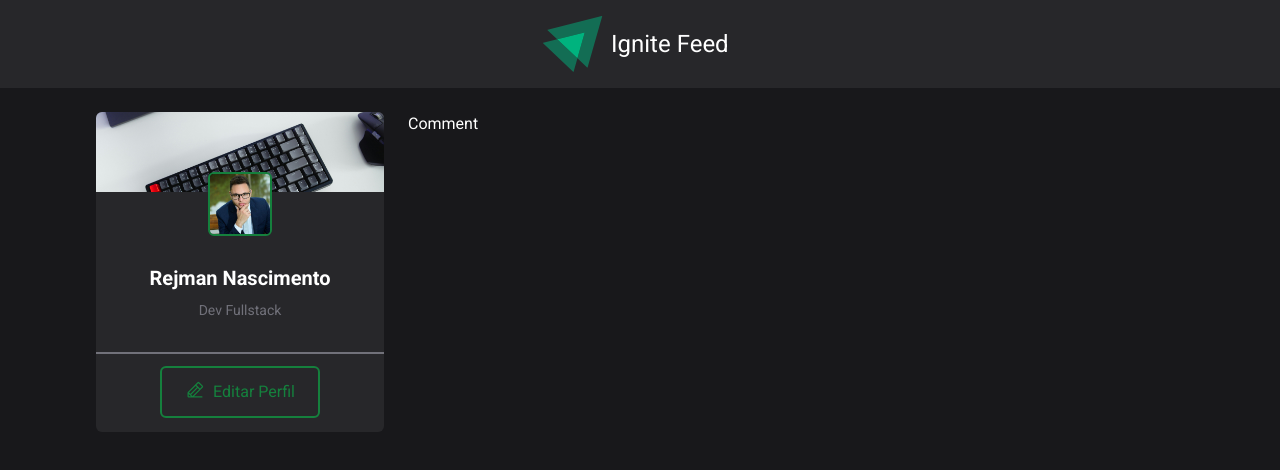
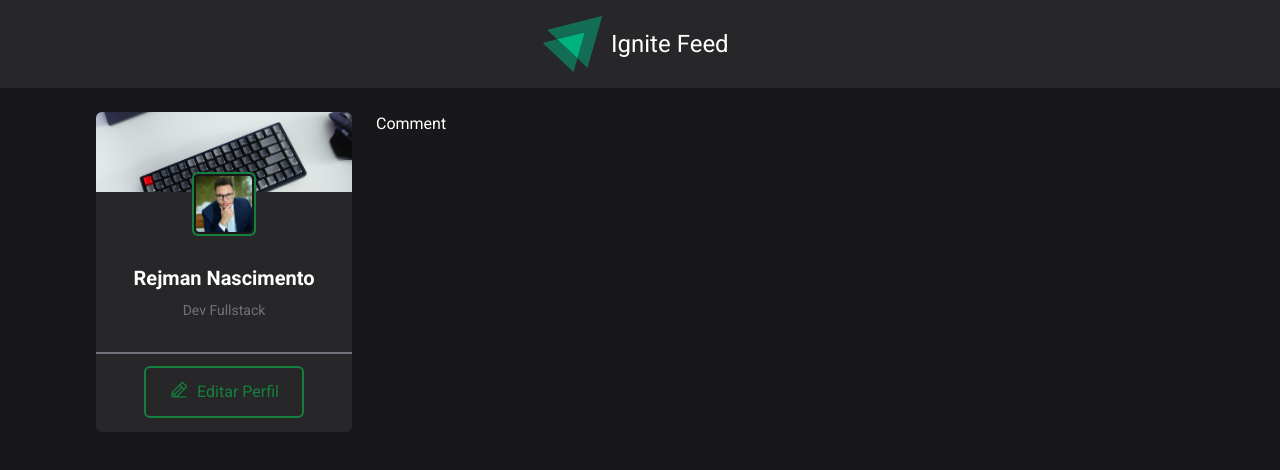
Before and after one commit to rejmann/ignite-feed, a React (Vite) app: page / in a window 1280 px wide. Shown: the top 470 px of the page. Built offline with nearby package versions, Linux system fonts and the light colour scheme.

Commit message:
feat: componente Image & tamanho card Profiler

```diff
--- a/src/components/Container/Profiler.jsx
+++ b/src/components/Container/Profiler.jsx
@@ -1,10 +1,11 @@
 import { PencilLine } from '@phosphor-icons/react'
 import profilerBackgroundImg from './../../assets/img/profiler-background.jpg'
 import profilerImg from './../../assets/img/profiler.jpeg'
+import Image from '../Image'
 
 export default function Profiler() {
   return (
-    <aside className="w-72 h-80 rounded-md bg-zinc-800">
+    <aside className="w-64 h-80 rounded-md bg-zinc-800">
       <div className="h-20 w-full overflow-hidden">
         <img
           className="rounded-md border-0"
@@ -13,9 +14,8 @@ export default function Profiler() {
         />
       </div>
       <div className="flex flex-col justify-center items-center gap-2 mb-8">
-        <img
-          className="w-16 relative bottom-5 border-2 border-green-700 rounded-md"
-          src={profilerImg}
+        <Image
+          url={profilerImg}
           alt="Foto de Perfil"
         />
         <p className="text-xl">
--- /dev/null
+++ b/src/components/Image.jsx
@@ -0,0 +1,11 @@
+export default function Image({ url, alt }) {
+  return (
+    <div className="w-16 relative bottom-5 border-2 border-green-700 rounded-md">
+      <img
+        className="border-2 border-zinc-900 rounded-md"
+        src={url}
+        alt={alt}
+      />
+    </div>
+  )
+}
```
